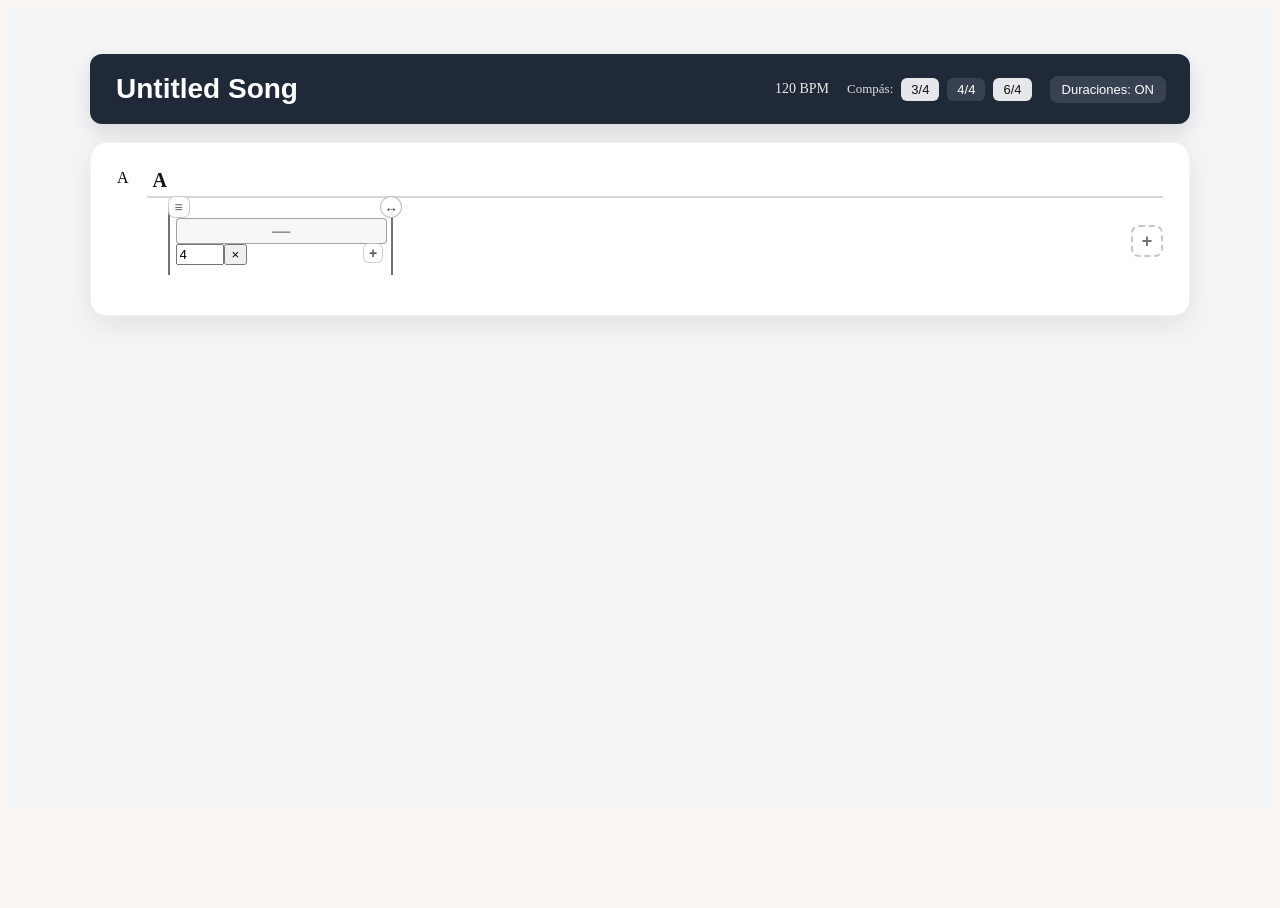
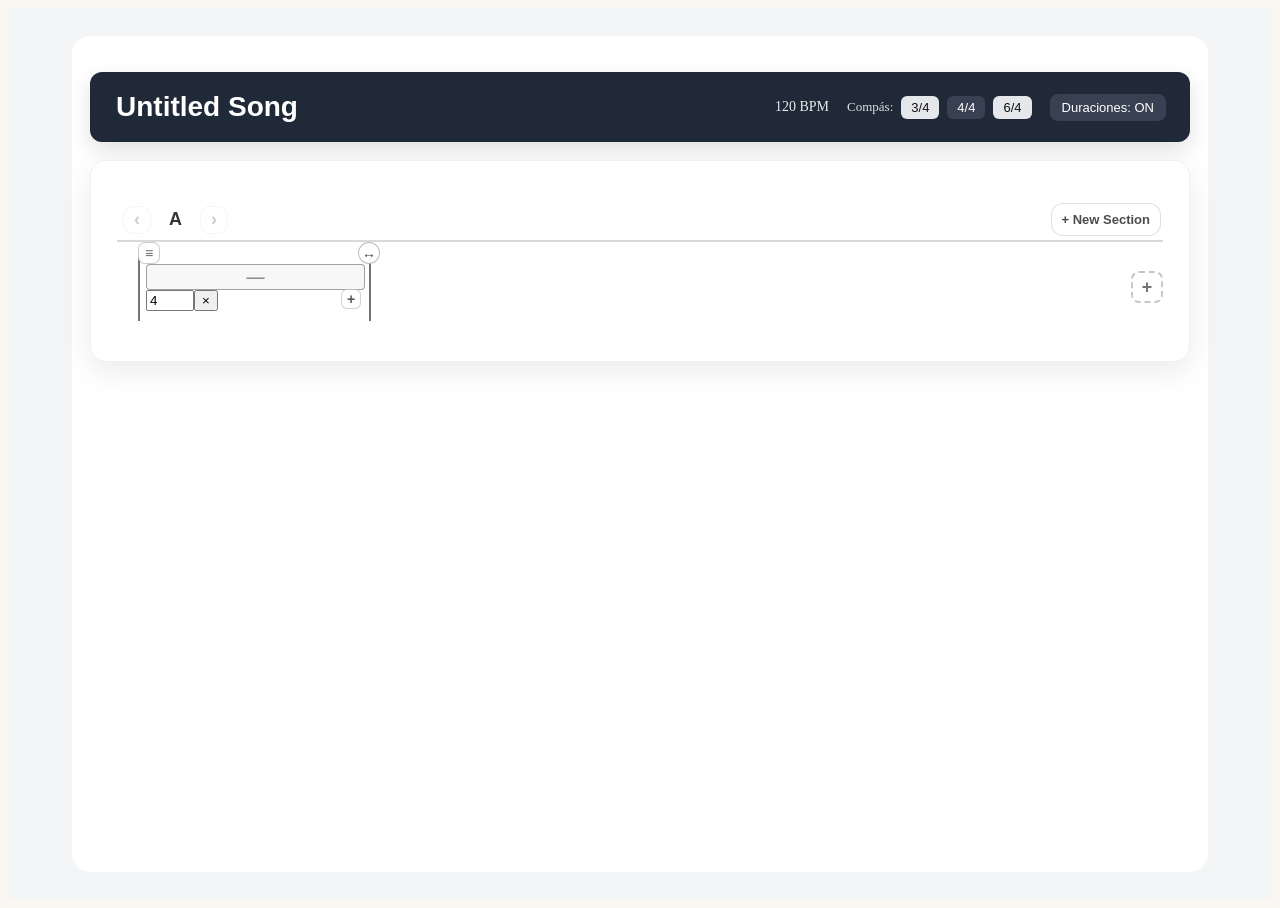
Before and after one commit to g-bacque/cifrado-club, a React (Vite) app: page / in a window 1280 px wide. Before the commit the page ends 816 px from the top, so only its background shows below. Built offline with nearby package versions, Linux system fonts and the light colour scheme; the HTML template or start-up script is replaced by a standard one.

Commit message:
Secciones y tamaño de hoja ajustable

```diff
--- a/package.json
+++ b/package.json
@@ -23,6 +23,7 @@
     "eslint": "^9.39.1",
     "eslint-plugin-react-hooks": "^7.0.1",
     "eslint-plugin-react-refresh": "^0.4.24",
+    "gh-pages": "^6.3.0",
     "globals": "^16.5.0",
     "vite": "^7.3.1"
   }
--- a/src/components/BarRow.css
+++ b/src/components/BarRow.css
@@ -64,3 +64,92 @@
 .bar-cell.drop-target {
   background: rgba(0, 0, 0, 0.04);
 }
+
+.barrow-wrapper {
+  width: 100%;
+}
+
+.section-header {
+  display: flex;
+  align-items: center;
+  justify-content: space-between;
+
+  margin: 10px 0 12px 0;
+  padding: 6px 2px;
+}
+
+.section-left {
+  display: flex;
+  align-items: center;
+  gap: 10px;
+}
+
+.section-title {
+  border: none;
+  background: transparent;
+  cursor: pointer;
+
+  font-size: 18px;
+  font-weight: 800;
+  color: rgba(0, 0, 0, 0.8);
+  padding: 4px 8px;
+  border-radius: 10px;
+}
+
+.section-title:hover {
+  background: rgba(0, 0, 0, 0.04);
+}
+
+.section-title-input {
+  font-size: 18px;
+  font-weight: 800;
+
+  padding: 4px 8px;
+  border-radius: 10px;
+  border: 1px solid rgba(0, 0, 0, 0.18);
+  outline: none;
+
+  width: 220px;
+  max-width: 40vw;
+}
+
+.section-nav-btn {
+  width: 28px;
+  height: 28px;
+
+  border-radius: 10px;
+  border: 1px solid rgba(0, 0, 0, 0.12);
+  background: rgba(255, 255, 255, 0.7);
+  cursor: pointer;
+
+  display: flex;
+  align-items: center;
+  justify-content: center;
+
+  font-size: 18px;
+  font-weight: 800;
+  color: rgba(0, 0, 0, 0.65);
+}
+
+.section-nav-btn:disabled {
+  opacity: 0.3;
+  cursor: default;
+}
+
+.new-section-btn {
+  padding: 8px 10px;
+  border-radius: 12px;
+  border: 1px solid rgba(0, 0, 0, 0.12);
+
+  background: rgba(255, 255, 255, 0.75);
+  cursor: pointer;
+
+  font-weight: 800;
+  font-size: 13px;
+  color: rgba(0, 0, 0, 0.7);
+}
+
+.new-section-btn:hover {
+  background: rgba(255, 255, 255, 0.95);
+  color: rgba(0, 0, 0, 0.85);
+}
--- a/src/components/BarRow.tsx
+++ b/src/components/BarRow.tsx
@@ -1,4 +1,4 @@
-import React, { useRef } from "react";
+import React, { useRef, useState } from "react";
 import BarCell from "./BarCell";
 import { useEditorStore } from "../store/editorStore";
 import "./BarRow.css";
@@ -13,11 +13,25 @@ const BarRow: React.FC<BarRowProps> = ({ sectionId }) => {
   const addEmptyBarAtEnd = useEditorStore((s) => s.addEmptyBarAtEnd);
   const beatsPerBar = useEditorStore((s) => s.beatsPerBar);
 
+  // ✅ Secciones: crear/renombrar/navegar
+  const addSection = useEditorStore((s) => s.addSection);
+  const renameSection = useEditorStore((s) => s.renameSection);
+  const setCurrentSectionId = useEditorStore((s) => s.setCurrentSectionId);
+
   const section = project.sections.find((s) => s.id === sectionId);
   if (!section) return null;
 
   const barRefs = useRef<HTMLDivElement[]>([]);
   const BARS_PER_ROW = 4;
+
+  const [isEditingName, setIsEditingName] = useState(false);
+  const [draftName, setDraftName] = useState(section.name);
+
+  // Mantener draft sincronizado si cambias de sección
+  React.useEffect(() => {
+    setDraftName(section.name);
+    setIsEditingName(false);
+  }, [section.id, section.name]);
 
   const createNextBar = () => {
     addEmptyBarAtEnd(sectionId);
@@ -40,7 +54,96 @@ const BarRow: React.FC<BarRowProps> = ({ sectionId }) => {
     groupedBars.push(section.bars.slice(i, i + BARS_PER_ROW));
   }
 
+  const sectionIndex = project.sections.findIndex((s) => s.id === sectionId);
+  const hasPrev = sectionIndex > 0;
+  const hasNext = sectionIndex >= 0 && sectionIndex < project.sections.length - 1;
+
+  const goPrev = () => {
+    if (!hasPrev) return;
+    setCurrentSectionId(project.sections[sectionIndex - 1].id);
+  };
+
+  const goNext = () => {
+    if (!hasNext) return;
+    setCurrentSectionId(project.sections[sectionIndex + 1].id);
+  };
+
+  const commitName = () => {
+    const next = draftName.trim();
+    if (next && next !== section.name) {
+      renameSection(section.id, next);
+    } else {
+      setDraftName(section.name);
+    }
+    setIsEditingName(false);
+  };
+
   return (
+    <div className="barrow-wrapper">
+      {/* ✅ HEADER DE SECCIÓN */}
+      <div className="section-header">
+        <div className="section-left">
+          <button
+            type="button"
+            className="section-nav-btn"
+            onClick={goPrev}
+            disabled={!hasPrev}
+            title="Sección anterior"
+            aria-label="Sección anterior"
+          >
+            ‹
+          </button>
+
+          {!isEditingName ? (
+            <button
+              type="button"
+              className="section-title"
+              onClick={() => setIsEditingName(true)}
+              title="Renombrar sección"
+            >
+              {section.name}
+            </button>
+          ) : (
+            <input
+              className="section-title-input"
+              value={draftName}
+              onChange={(e) => setDraftName(e.target.value)}
+              onBlur={commitName}
+              onKeyDown={(e) => {
+                if (e.key === "Enter") commitName();
+                if (e.key === "Escape") {
+                  setDraftName(section.name);
+                  setIsEditingName(false);
+                }
+              }}
+              autoFocus
+            />
+          )}
+
+          <button
+            type="button"
+            className="section-nav-btn"
+            onClick={goNext}
+            disabled={!hasNext}
+            title="Sección siguiente"
+            aria-label="Sección siguiente"
+          >
+            ›
+          </button>
+        </div>
+
+        <button
+          type="button"
+          className="new-section-btn"
+          onClick={() => addSection()}
+          title="Nueva sección"
+          aria-label="Nueva sección"
+        >
+          + New Section
+        </button>
+      </div>
+
+      {/* ✅ SISTEMAS / COMPASES */}
       <div className="mb-2">
         {groupedBars.map((rowBars, rowIndex) => {
           const isLastRow = rowIndex === groupedBars.length - 1;
@@ -79,6 +182,7 @@ const BarRow: React.FC<BarRowProps> = ({ sectionId }) => {
           );
         })}
       </div>
+    </div>
   );
 };
 
--- a/src/components/ChordGrid.tsx
+++ b/src/components/ChordGrid.tsx
@@ -5,14 +5,18 @@ import "./ChordGrid.css";
 
 const ChordGrid: React.FC = () => {
   const project = useEditorStore((state) => state.project);
+  const currentSectionId = useEditorStore((state) => state.currentSectionId);
 
   if (!project) return null;
+
+  const currentSection = project.sections.find((s) => s.id === currentSectionId);
+  if (!currentSection) return null;
 
   return (
     <div className="chord-grid">
       {project.sections.map((section) => (
         <div key={section.id} className="section-block">
-          <div className="section-header">{section.name}</div>
+
           <BarRow sectionId={section.id} />
         </div>
 
--- a/src/components/SectionsSidebar.css
+++ b/src/components/SectionsSidebar.css
@@ -0,0 +1,29 @@
+.new-section-btn {
+  width: 100%;
+  padding: 10px 12px;
+  border-radius: 10px;
+  border: 1px solid rgba(0,0,0,0.12);
+  background: rgba(255,255,255,0.8);
+  font-weight: 700;
+  cursor: pointer;
+  margin-bottom: 12px;
+}
+
+.new-section-btn:hover {
+  background: rgba(255,255,255,1);
+}
+
+.section-item {
+  width: 100%;
+  text-align: left;
+  padding: 10px 12px;
+  border-radius: 10px;
+  border: 1px solid transparent;
+  background: transparent;
+  cursor: pointer;
+}
+
+.section-item.active {
+  background: rgba(0,0,0,0.06);
+  border-color: rgba(0,0,0,0.08);
+}
--- a/src/components/SectionsSidebar.tsx
+++ b/src/components/SectionsSidebar.tsx
@@ -1,4 +1,5 @@
 import React from "react";
+import { useEditorStore } from "../store/editorStore";
 
 interface Section {
   id: string;
@@ -11,17 +12,44 @@ interface Props {
 }
 
 const SectionsSidebar: React.FC<Props> = ({ sections, currentSectionId }) => {
+  const setCurrentSectionId = useEditorStore((s) => s.setCurrentSectionId);
+  const addSection = useEditorStore((s) => s.addSection);
+  const renameSection = useEditorStore((s) => s.renameSection);
+
   return (
-    <div className="w-24 bg-gray-200 p-2">
+    <div className="w-28 bg-gray-200 p-2 flex flex-col">
+
+      {/* ⭐ BOTÓN NUEVA SECCIÓN */}
+      <button
+        type="button"
+        onClick={() => addSection()}
+        className="mb-3 p-2 rounded bg-gray-300 hover:bg-gray-400 text-sm font-semibold"
+      >
+        + New
+      </button>
+
+      {/* ⭐ LISTA DE SECCIONES */}
+      <div className="flex flex-col gap-1">
         {sections.map((s) => (
           <div
             key={s.id}
-          className={`p-1 mb-1 cursor-pointer ${s.id === currentSectionId ? "bg-gray-400" : ""}`}
+            className={`p-2 rounded cursor-pointer select-none ${
+              s.id === currentSectionId ? "bg-gray-400" : "bg-gray-300 hover:bg-gray-350"
+            }`}
+            onClick={() => setCurrentSectionId(s.id)}
+
+            // ⭐ DOBLE CLICK PARA RENOMBRAR
+            onDoubleClick={() => {
+              const next = window.prompt("Nombre de sección:", s.name);
+              if (next !== null) renameSection(s.id, next);
+            }}
           >
             {s.name}
           </div>
         ))}
       </div>
+
+    </div>
   );
 };
 
--- a/src/pages/EditorPage.css
+++ b/src/pages/EditorPage.css
@@ -4,16 +4,28 @@
   background: #f4f5f7;
   padding: 28px 18px;
   box-sizing: border-box;
+  height: auto;
 }
 
 /* Contenedor centrado */
 .editor-shell {
-  max-width: 1100px;
+  max-width: 1100px;   /* o lo que uses */
   margin: 0 auto;
+  background: white;
+  border-radius: 18px;
+  padding: 18px;
+
+  min-height: 100vh;   /* ✅ al menos pantalla completa */
+  height: auto;        /* ✅ crece con contenido */
+  overflow: visible;   /* ✅ no recorta */
 }
 
 /* La “hoja” */
 .editor-main {
+
+  padding: 18px;
+  overflow: visible;   /* ✅ no recorta */
+  height: auto;        /* ✅ */
   display: flex;
   gap: 18px;
   align-items: flex-start;
@@ -23,7 +35,6 @@
   padding: 26px;
   box-shadow: 0 10px 30px rgba(0, 0, 0, 0.08);
   border: 1px solid rgba(0, 0, 0, 0.06);
-  max-height: calc(100vh - 140px); /* ajusta si tu TopBar es más alta */
 
 }
 
@@ -33,5 +44,5 @@
 }
 
 .editor-main .chord-grid {
-  overflow: auto;
+  overflow: visible;
 }
--- a/src/pages/EditorPage.tsx
+++ b/src/pages/EditorPage.tsx
@@ -1,13 +1,11 @@
 import React from "react";
 import TopBar from "../components/TopBar";
-import SectionsSidebar from "../components/SectionsSidebar";
 import ChordGrid from "../components/ChordGrid";
 import { useEditorStore } from "../store/editorStore";
 import "./EditorPage.css";
 
 const EditorPage: React.FC = () => {
   const project = useEditorStore((state) => state.project);
-  const currentSectionId = useEditorStore((state) => state.currentSectionId);
 
   return (
     <div className="editor-page">
@@ -15,13 +13,8 @@ const EditorPage: React.FC = () => {
         <TopBar tempo={project.tempo} />
 
         <div className="editor-main">
-          <SectionsSidebar
-            sections={project.sections}
-            currentSectionId={currentSectionId}
-          />
           <ChordGrid />
         </div>
-
       </div>
     </div>
   );
--- a/src/store/editorStore.ts
+++ b/src/store/editorStore.ts
@@ -78,6 +78,8 @@ interface EditorState {
   setProjectTitle: (title: string) => void;
   moveBar: (sectionId: string, fromIndex: number, toIndex: number) => void;
   toggleDurationControls: () => void;
+  addSection: (name?: string) => void;
+  renameSection: (sectionId: string, name: string) => void;
 
   updateChord: (
     sectionId: string,
@@ -119,6 +121,42 @@ export const useEditorStore = create<EditorState>((set, get) => ({
     const project = get().project;
     set({ project: { ...project, title } });
   },
+
+  addSection: (name) => {
+  const project = get().project;
+  const beats = get().beatsPerBar;
+
+  const sections = project.sections;
+
+  // Genera un nombre por defecto tipo A, B, C...
+  const defaultName = (() => {
+    const alphabet = "ABCDEFGHIJKLMNOPQRSTUVWXYZ";
+    const idx = sections.length;
+    return alphabet[idx] ?? `Sec ${idx + 1}`;
+  })();
+
+  const newSection: Section = {
+    id: `sec_${Date.now()}`,
+    name: (name && name.trim()) ? name.trim() : defaultName,
+    bars: [{ chords: [{ chord: "", slots: beats }] }],
+  };
+
+  set({
+    project: { ...project, sections: [...sections, newSection] },
+    currentSectionId: newSection.id, // opcional pero muy conveniente
+  });
+},
+
+renameSection: (sectionId, name) => {
+  const project = get().project;
+  const cleaned = name.trim();
+
+  const sections = project.sections.map((sec) =>
+    sec.id === sectionId ? { ...sec, name: cleaned || sec.name } : sec
+  );
+
+  set({ project: { ...project, sections } });
+},
 
   toggleDurationControls: () =>
     set((state) => ({
```
Also changed, not shown: 1 other file (tests, documents, lock files or other folders). Lines whose indentation alone changed are shown as unchanged.
